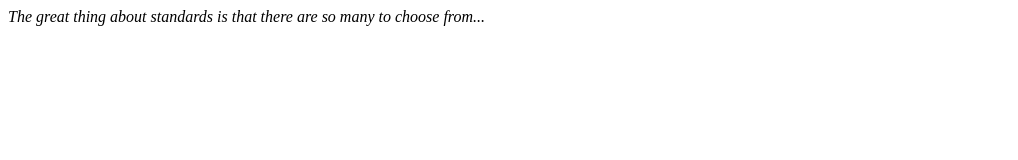
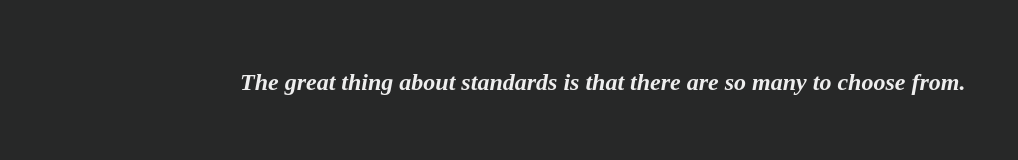
Before and after one commit to dunck/kirklabs.io, a plain HTML site: page index.html in a window 1280 px wide. Shown: the whole page, without its empty margins (0-1018 px from the left). Drawn offline with Linux system fonts and the light colour scheme.

Commit message:
Basic changes

```diff
--- a/index.html
+++ b/index.html
@@ -1,8 +1,24 @@
 <html>
     <head>
+		<style>
+			body {
+				background-color: #272828;
+				color: #EEEEEE;
+				margin: 0 auto;
+				max-width: 50em;
+				line-height: 1.5;
+  				padding: 4em 1em;
+			}
+		</style>
         <title>lab01</title>
     </head>
     <body>
-	<p><i>The great thing about standards is that there are so many to choose from...</i></p>
+		<div class="sidenav">
+		</div>
+		<article>
+			<h1><i>The great thing about standards is that there are so many to choose from.</i></h1>
+		</article>
+		<div class="contact">
+		</div>
     </body>
 </html>
```
